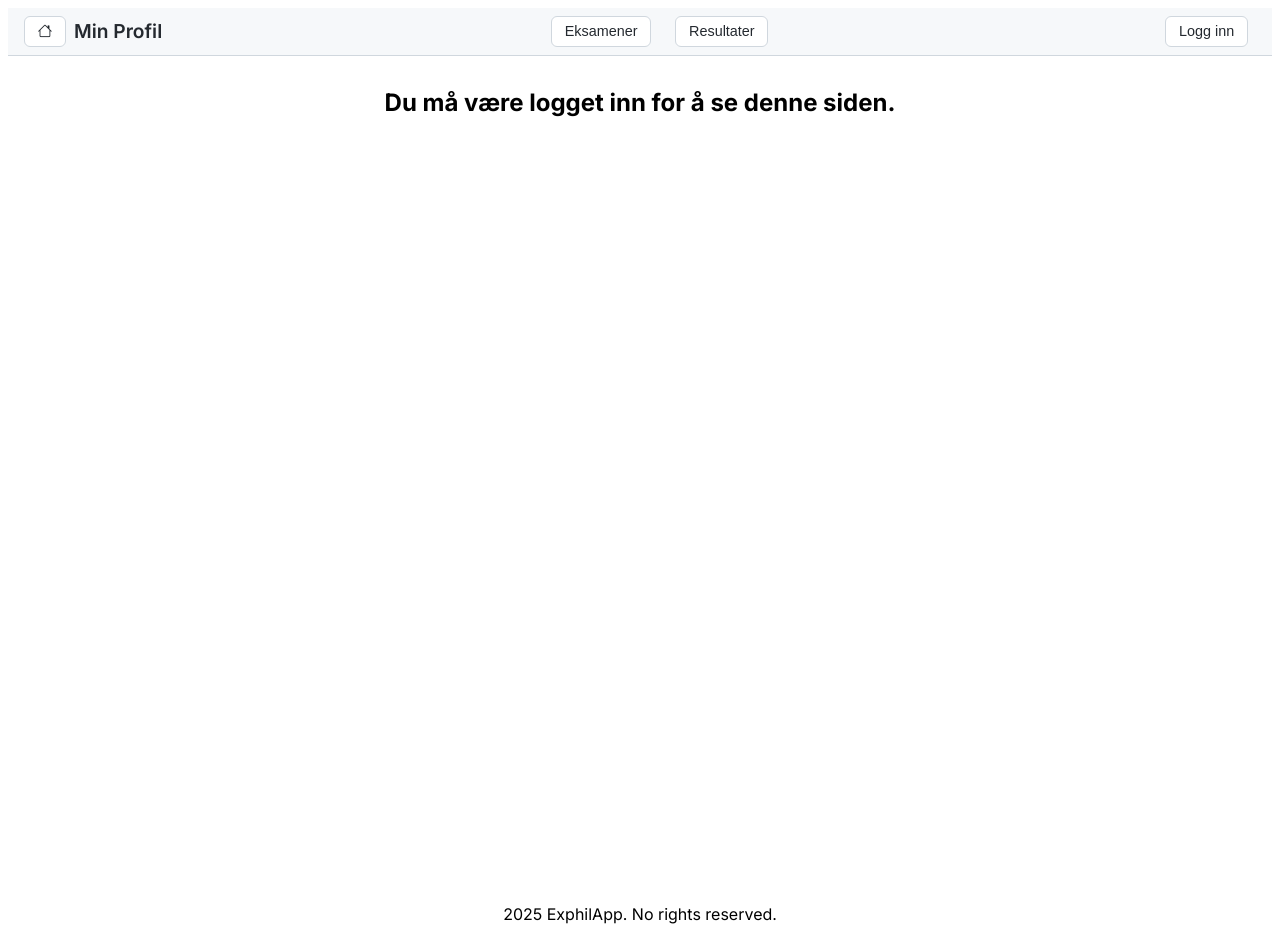
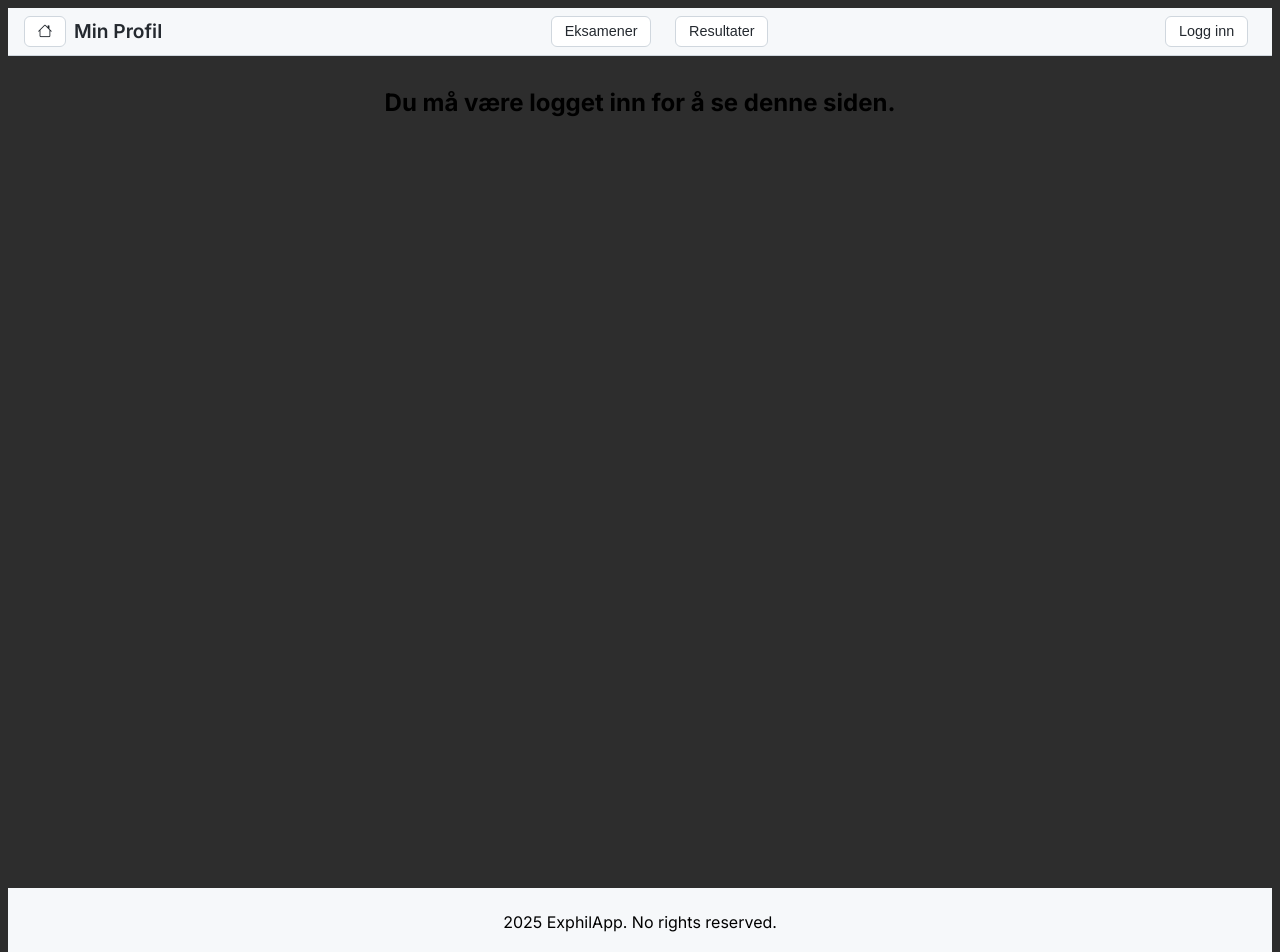
Before and after one commit to AndersMyrvang/Ex.PhilApp, a Next.js app: page /profile in a window 1280 px wide. Shown: the top 952 px of the page. Built offline with nearby package versions, Linux system fonts and the light colour scheme; no server answers.

Commit message:
refactor profile page layout and styles; update footer component and global styles

```diff
--- a/src/app/components/Footer.tsx
+++ b/src/app/components/Footer.tsx
@@ -1,6 +1,8 @@
+import styles from './Header.module.css';
+
 export default function Footer() {
     return (
-      <footer className="bg-gray-800 text-white p-4">
+      <footer className={styles.header}>
         <div className="container mx-auto text-center">
           <p> 2025 ExphilApp. No rights reserved.</p>
         </div>
--- a/src/app/globals.css
+++ b/src/app/globals.css
@@ -9,5 +9,5 @@
 
 body {
   color: rgb(var(--foreground-rgb));
-  background: rgb(var(--background-rgb));
+  background-color: #2d2d2d;
 }
--- a/src/app/profile/page.tsx
+++ b/src/app/profile/page.tsx
@@ -67,14 +67,6 @@ export default function ProfilePage() {
                 {user.displayName ? user.displayName : "Name"}
             </h2>
 
-      {/* Exam progress (placeholders) */}
-      <div className={styles.examList}>
-        <p>Eksamener:</p>
-        <p>Eksamen 1: xx%</p>
-        <p>Eksamen 2: xx%</p>
-        <p>Eksamen 3: xx%</p>
-      </div>
-
             {/* Email */}
             <div className={styles.emailContainer}>
                 <span>Mail:</span>
@@ -83,9 +75,6 @@ export default function ProfilePage() {
 
             {/* Actions */}
             <div className={styles.actions}>
-        <button onClick={handleResetPassword} className={styles.actionButton}>
-          Reset password
-        </button>
                 <button onClick={handleLogout} className={styles.actionButton}>
                     Log out
                 </button>
--- a/src/app/profile/profile.module.css
+++ b/src/app/profile/profile.module.css
@@ -2,6 +2,7 @@
     width: 100%;
     max-width: 400px;
     margin: 2rem auto;
+    height: 21rem;
     background-color: #ccc9d5; /* a light greyish purple */
     padding: 2rem;
     border-radius: 8px;
@@ -11,6 +12,7 @@
   /* Profile photo container */
   .profilePhotoContainer {
     margin-bottom: 1rem;
+    padding: 2rem;
   }
 
   .profilePhoto {
```
Lines whose indentation alone changed are shown as unchanged.
